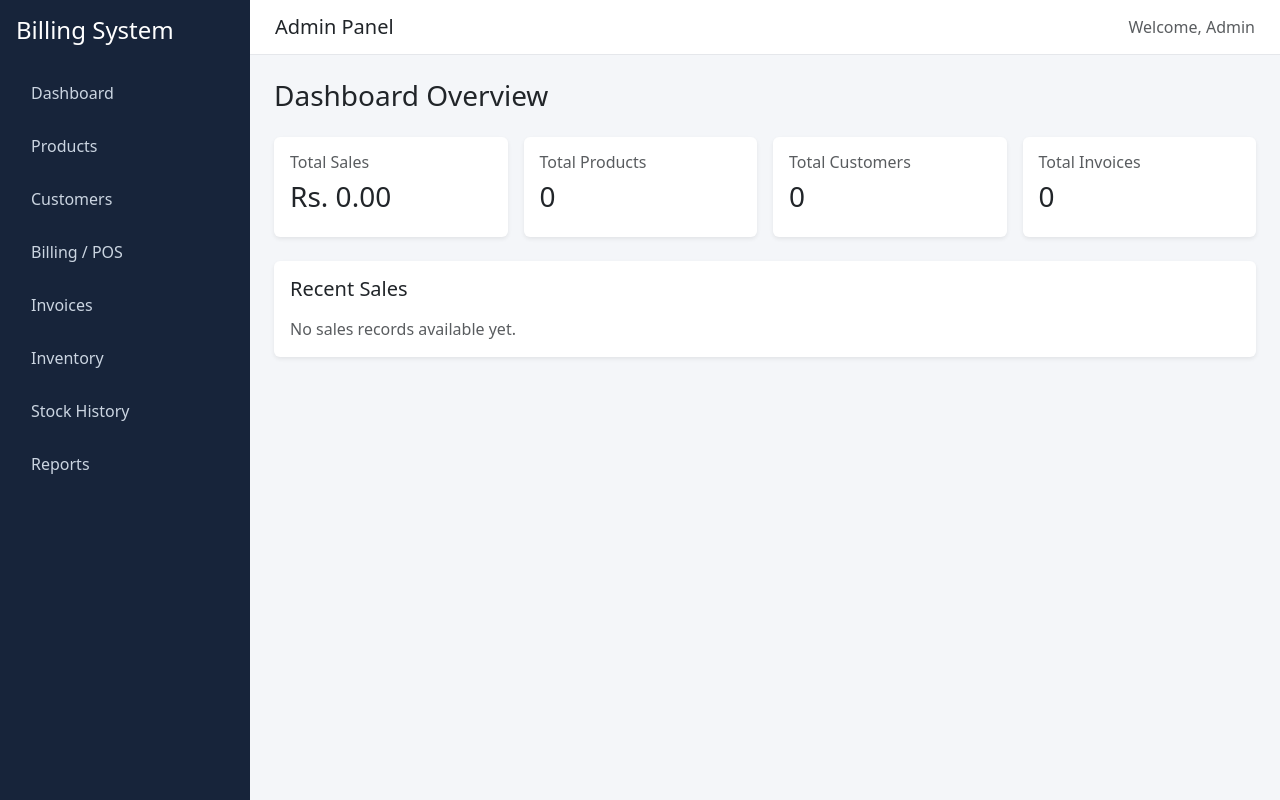
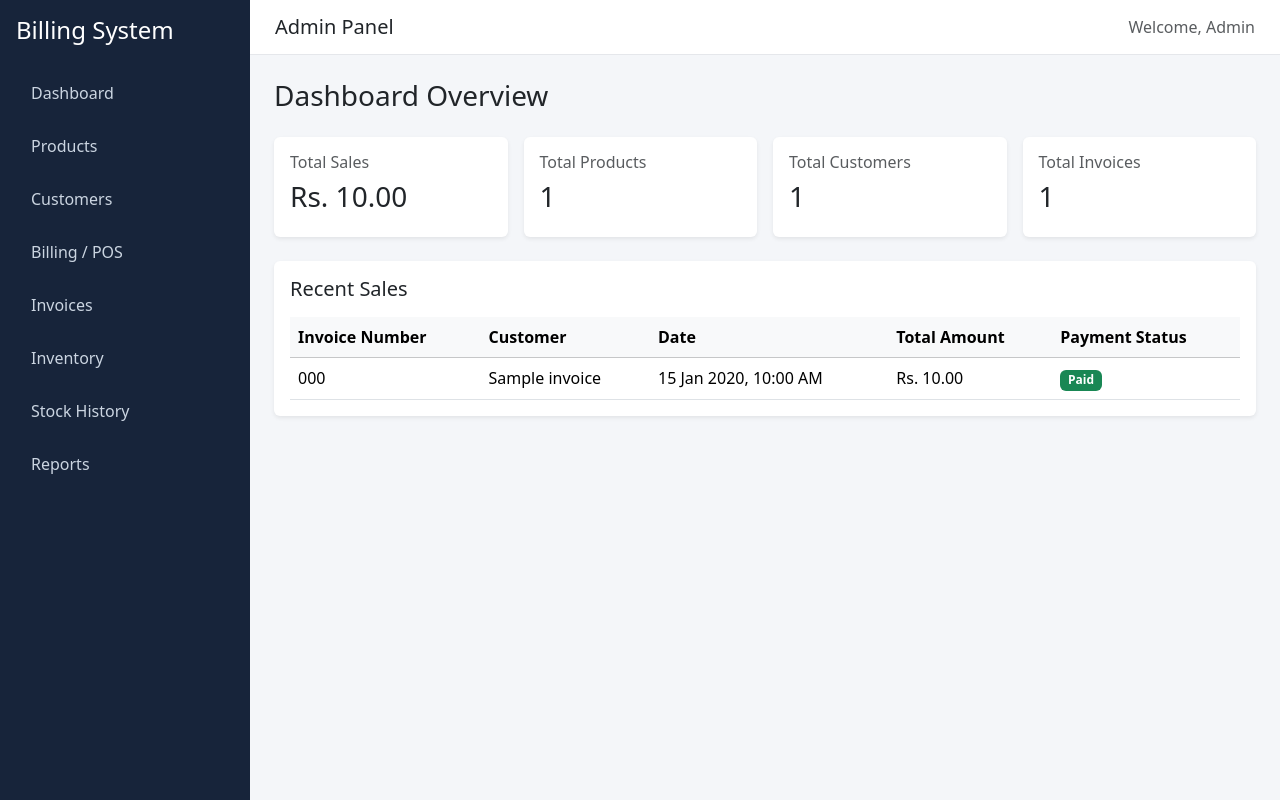
Before and after one commit to rabinhood529/billing-system, a Django app: page / in a window 1280 px wide. Run offline with Django 5.2, Linux system fonts and the light colour scheme; tables that the repository leaves empty hold one stand-in row (values such as "Sample post").

Commit message:
Add dynamic dashboard summary and recent sales

```diff
--- a/core/templates/core/dashboard.html
+++ b/core/templates/core/dashboard.html
@@ -12,38 +12,42 @@ Dashboard | Billing System
 <!-- Summary Cards -->
 <div class="row g-3">
 
+    <!-- Total Sales -->
     <div class="col-md-3">
-        <div class="card shadow-sm border-0">
+        <div class="card shadow-sm border-0 h-100">
             <div class="card-body">
                 <h6 class="text-muted">Total Sales</h6>
-                <h3>Rs. 0.00</h3>
+                <h3>Rs. {{ total_sales|floatformat:2 }}</h3>
             </div>
         </div>
     </div>
 
+    <!-- Total Products -->
     <div class="col-md-3">
-        <div class="card shadow-sm border-0">
+        <div class="card shadow-sm border-0 h-100">
             <div class="card-body">
                 <h6 class="text-muted">Total Products</h6>
-                <h3>0</h3>
+                <h3>{{ total_products }}</h3>
             </div>
         </div>
     </div>
 
+    <!-- Total Customers -->
     <div class="col-md-3">
-        <div class="card shadow-sm border-0">
+        <div class="card shadow-sm border-0 h-100">
             <div class="card-body">
                 <h6 class="text-muted">Total Customers</h6>
-                <h3>0</h3>
+                <h3>{{ total_customers }}</h3>
             </div>
         </div>
     </div>
 
+    <!-- Total Invoices -->
     <div class="col-md-3">
-        <div class="card shadow-sm border-0">
+        <div class="card shadow-sm border-0 h-100">
             <div class="card-body">
                 <h6 class="text-muted">Total Invoices</h6>
-                <h3>0</h3>
+                <h3>{{ total_invoices }}</h3>
             </div>
         </div>
     </div>
@@ -57,9 +61,63 @@ Dashboard | Billing System
 
         <h5 class="mb-3">Recent Sales</h5>
 
+        {% if recent_sales %}
+
+        <div class="table-responsive">
+
+            <table class="table table-hover align-middle mb-0">
+
+                <thead class="table-light">
+                    <tr>
+                        <th>Invoice Number</th>
+                        <th>Customer</th>
+                        <th>Date</th>
+                        <th>Total Amount</th>
+                        <th>Payment Status</th>
+                    </tr>
+                </thead>
+
+                <tbody>
+
+                    {% for invoice in recent_sales %}
+
+                    <tr>
+                        <td>{{ invoice.invoice_number }}</td>
+
+                        <td>{{ invoice.customer_name }}</td>
+
+                        <td>{{ invoice.created_at|date:"d M Y, h:i A" }}</td>
+
+                        <td>Rs. {{ invoice.total|floatformat:2 }}</td>
+
+                        <td>
+                            {% if invoice.payment_status == 'paid' %}
+                                <span class="badge bg-success">Paid</span>
+
+                            {% elif invoice.payment_status == 'partial' %}
+                                <span class="badge bg-warning text-dark">Partially Paid</span>
+
+                            {% else %}
+                                <span class="badge bg-danger">Unpaid</span>
+                            {% endif %}
+                        </td>
+                    </tr>
+
+                    {% endfor %}
+
+                </tbody>
+
+            </table>
+
+        </div>
+
+        {% else %}
+
         <p class="text-muted mb-0">
             No sales records available yet.
         </p>
+
+        {% endif %}
 
     </div>
 
--- a/core/views.py
+++ b/core/views.py
@@ -1,6 +1,44 @@
 
 from django.shortcuts import render
+from django.db.models import Sum
+
+from billing.models import Invoice
+from products.models import Product
+from customers.models import Customer
 
 
 def dashboard(request):
-    return render(request, "core/dashboard.html")
+
+    # Only completed invoices count
+    completed_invoices = Invoice.objects.filter(
+        status='completed'
+    )
+
+    # Calculate total sales
+    total_sales = completed_invoices.aggregate(
+        total=Sum('total')
+    )['total'] or 0
+
+    # Count total records
+    total_products = Product.objects.count()
+    total_customers = Customer.objects.count()
+    total_invoices = completed_invoices.count()
+
+    # Get the latest five completed invoices
+    recent_sales = completed_invoices.order_by(
+        '-created_at'
+    )[:5]
+
+    context = {
+        'total_sales': total_sales,
+        'total_products': total_products,
+        'total_customers': total_customers,
+        'total_invoices': total_invoices,
+        'recent_sales': recent_sales,
+    }
+
+    return render(
+        request,
+        'core/dashboard.html',
+        context
+    )
```
